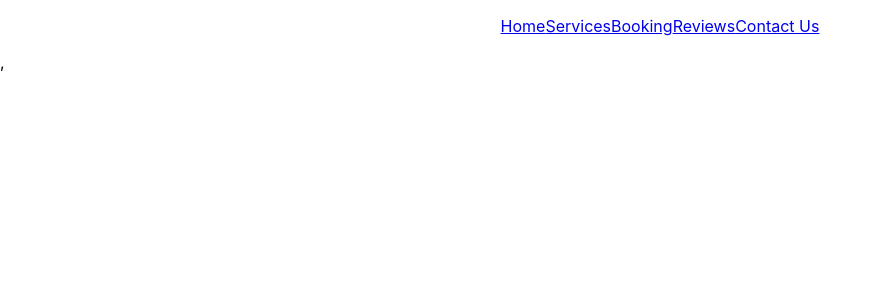
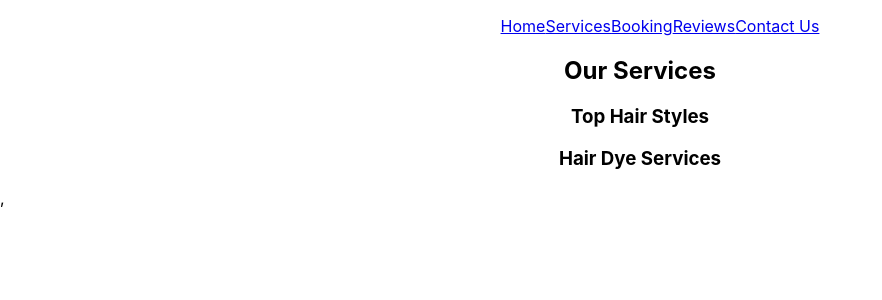
Before and after one commit to StephenKairu/services-booking-react-app, a React (Create React App) app in the folder code/phase2/my-app/: page /services in a window 1280 px wide. Shown: the top 300 px of the page, without its empty margins (0-882 px from the left). Built offline with nearby package versions, Linux system fonts and the light colour scheme.

Commit message:
Add text into services section

```diff
--- a/code/phase2/my-app/src/components/Services.js
+++ b/code/phase2/my-app/src/components/Services.js
@@ -1,4 +1,19 @@
 import React from "react";
 
 
-export default function Services() {}
+export default function Services() {
+
+    return(
+        <div>
+            <h2>Our Services</h2>
+            <h3>Top Hair Styles</h3>
+            <div className="display_images" id="container">
+            </div>
+            <div>
+            <h3 id="dye">Hair Dye Services</h3>
+            </div>
+            <div id="hair-dye" className="display_images">
+            </div>
+        </div>
+    )
+}
```
